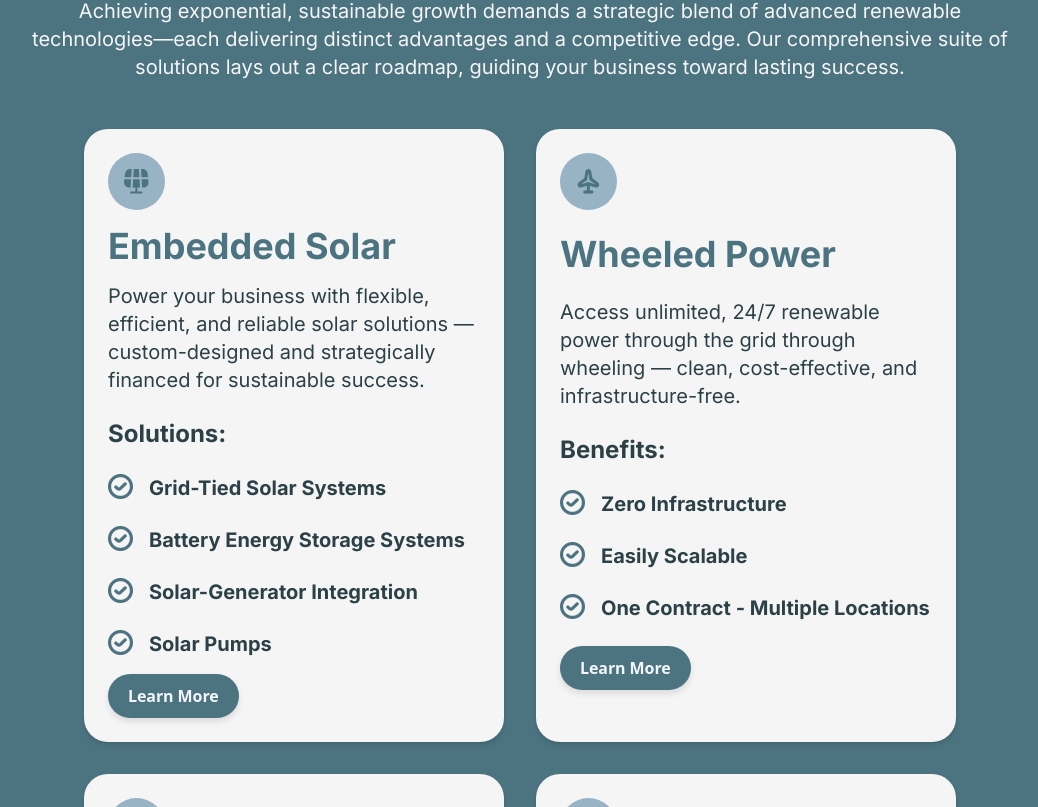
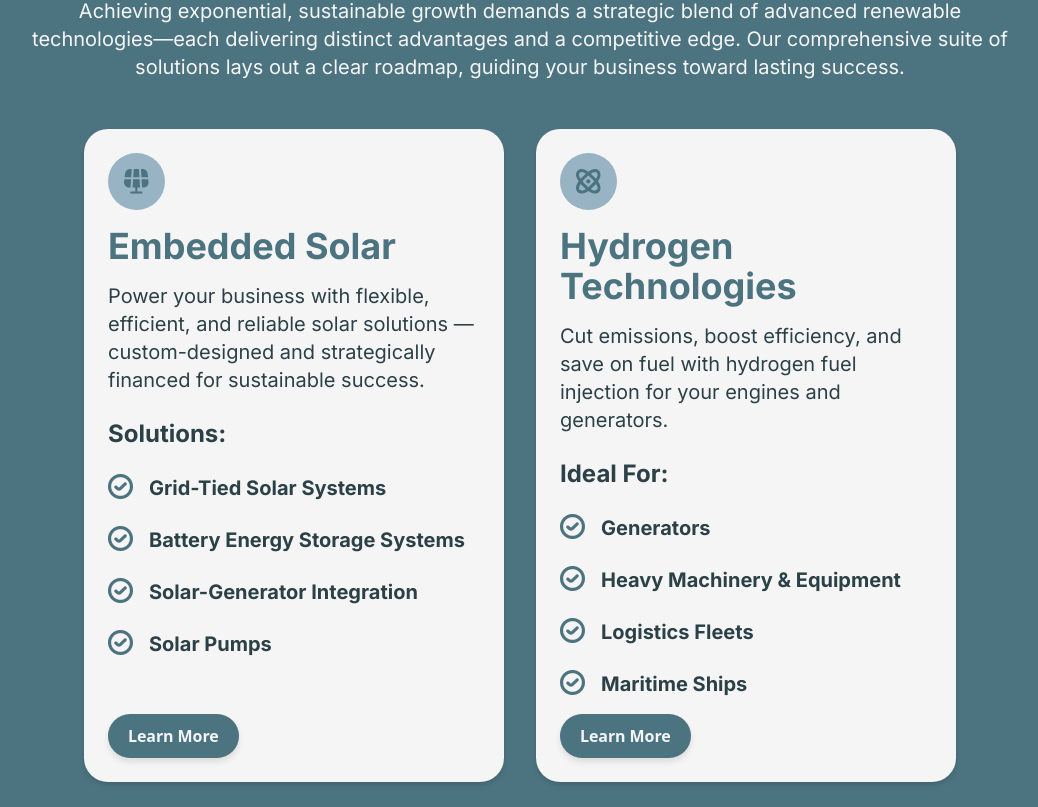
Before and after one commit to RicardoDS7/phoenix-energy-website-2, a Next.js app in the folder website/: page / in a window 1280 px wide. Shown: the part 1133-1940 px from the top of the page, without its empty margins (120-1158 px from the left). Built offline with nearby package versions, Linux system fonts and the light colour scheme.

Commit message:
Remove Wheeling

```diff
--- a/website/src/app/constants/constants.ts
+++ b/website/src/app/constants/constants.ts
@@ -33,7 +33,7 @@ export const NAV_LINKS: NavLink[] = [
       path: SOLUTIONS_PAGE,
       subMenu: [
         { name: 'Embedded Solar', path: SOLAR, category: 'save', icon: '/icons/Solar.svg' },
-        { name: 'Wheeled Power', path: WHEELING, category: 'save', icon: '/icons/Wheeling.svg' },
+        // { name: 'Wheeled Power', path: WHEELING, category: 'save', icon: '/icons/Wheeling.svg' },
         { name: 'Waste Valorisation', path: WASTE_VALOR, category: 'earn' , icon: '/icons/product-alt.png'},
         { name: 'Carbon Credits', path: CARBON_CREDITS, category: 'earn' , icon: '/icons/Carbon-Credits.svg'},
         { name: 'Hydrogen Technologies', path: HYDROGEN, category: 'save' , icon: '/icons/Hydrogen.svg'},
--- a/website/src/app/page.tsx
+++ b/website/src/app/page.tsx
@@ -212,7 +212,7 @@ const HomePage = () => {
                   </div>
 
                   {/* Wheeling */}
-                  <div className="bg-antiflashWhite p-6 rounded-3xl shadow-md w-full lg:max-w-[420px] flex flex-col items-start justify-start text-start space-y-6">
+                  {/* <div className="bg-antiflashWhite p-6 rounded-3xl shadow-md w-full lg:max-w-[420px] flex flex-col items-start justify-start text-start space-y-6">
                       <div className="rounded-full bg-powderBlue p-4 justify-end items-end">
                           <Image src={`${basePath}/icons/Wheeling.svg`} alt="wheeling-icon" width={25} height={25} />
                       </div>
@@ -265,7 +265,7 @@ const HomePage = () => {
                     buttonText="Learn More"
                     path={WHEELING}/>
 
-                  </div>
+                  </div> */}
 
                   {/*Hydrogen Technologies */}
                   <div className="bg-antiflashWhite p-6 rounded-3xl shadow-md w-full lg:max-w-[420px] flex flex-col items-start justify-start text-start space-y-4">
```
